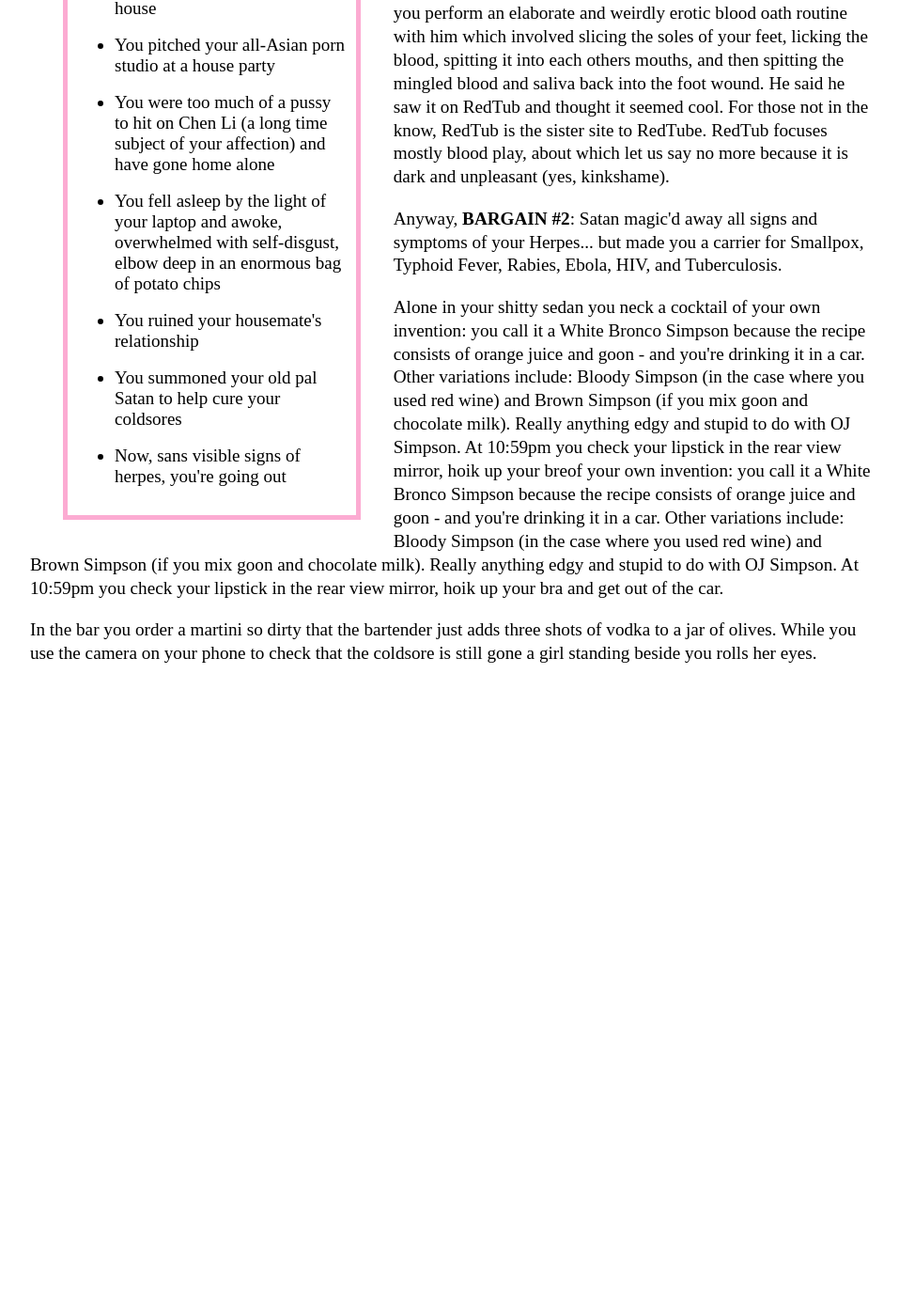
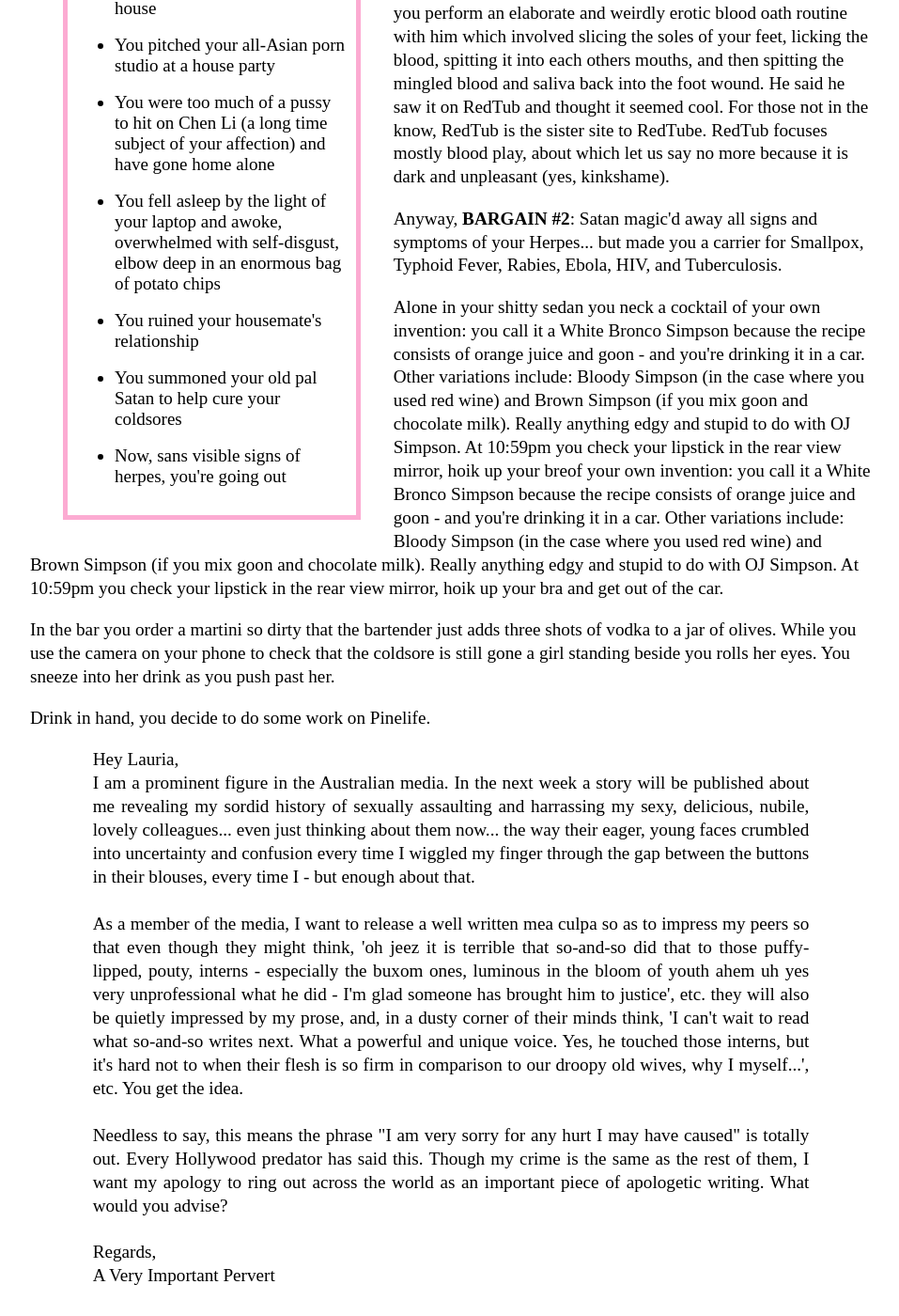
Before and after one commit to Pinelife/pinelife.github.io, a Jekyll site: the page Hellhole/Room11.html, which Jekyll copies as it is, in a window 1280 px wide and 1400 px high, scrolled down 555 px. Shown: the whole window at 94% size, without its empty margins (160-1117 px from the left). Built offline with Jekyll 4.4.1, drawn with Linux system fonts in a browser that asks for light colours; before the commit the page ends 1293 px from its top, so only the background shows below that.

Commit message:
Update Room11.html

```diff
--- a/Hellhole/Room11.html
+++ b/Hellhole/Room11.html
@@ -78,5 +78,29 @@ get out of the car.
 </p>
 <p>
 	In the bar you order a martini so dirty that the bartender just adds three shots of vodka to a jar of olives. While you use the
-camera on your phone to check that the coldsore is still gone a girl standing beside you rolls her eyes.
+camera on your phone to check that the coldsore is still gone a girl standing beside you rolls her eyes. You sneeze into her drink as you
+push past her.
 </p>
+<p>Drink in hand, you decide to do some work on Pinelife.
+</p>
+<p style="text-align:justify" class="indented">
+Hey Lauria,<br/>
+	I am a prominent figure in the Australian media. In the next week a story will be published about me revealing my sordid history of
+	sexually assaulting and harrassing my sexy, delicious, nubile, lovely colleagues... even just thinking about them now... the way their
+	eager, young faces crumbled into uncertainty and confusion every time I wiggled my finger through the gap between the buttons
+	in their blouses, every time I - but enough about that.<br/>
+	<br/>
+	As a member of the media, I want to release a well written mea culpa so as to impress my peers so that even though they might think,
+	'oh jeez it is terrible that so-and-so did that to those puffy-lipped, pouty, interns - especially the buxom ones, luminous in the
+	bloom of youth ahem uh yes very unprofessional what he did - I'm glad someone has brought him to justice', etc. they will also
+	be quietly impressed by my prose, and, in a dusty corner of their minds think, 'I can't wait to read what so-and-so writes next.
+	What a powerful and unique voice. Yes, he touched those interns, but it's hard not to when their flesh is so firm in comparison
+	to our droopy old wives, why I myself...', etc. You get the idea. <br/>
+	<br/>
+	Needless to say, this means the phrase "I am very sorry for any hurt I may have caused" is totally out. Every Hollywood predator
+	has said this. Though my crime is the same as the rest of them, I want my apology to ring out across the world as an important
+	piece of apologetic writing. What would you advise?<br/>
+	<br/>
+	Regards,<br/>
+	A Very Important Pervert
+</p>
```
